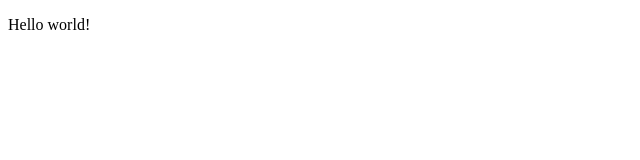
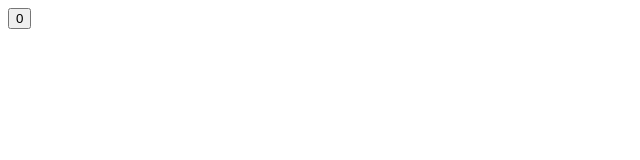
Before and after one commit to Samuel-fsb/react, a React (Vite) app in the folder curso-base-de-react/: page / in a window 1280 px wide. Shown: the top 160 px of the page, without its empty margins (0-640 px from the left). Built offline with nearby package versions, Linux system fonts and the light colour scheme.

Commit message:
Uma pequena modificação.

```diff
--- a/curso-base-de-react/src/App.tsx
+++ b/curso-base-de-react/src/App.tsx
@@ -1,8 +1,15 @@
+import { useState } from "react";
+
 export function App() {
 
+  const [ContarMaisUm, SetCount] = useState(0);
+
   return (
-    <>
-    <p>Hello world!</p>
-    </>
+    <div>
+      <button onClick={() => SetCount(ContarMaisUm + 1)}>
+     { ContarMaisUm }
+
+      </button>
+    </div>
   )
 }
```
